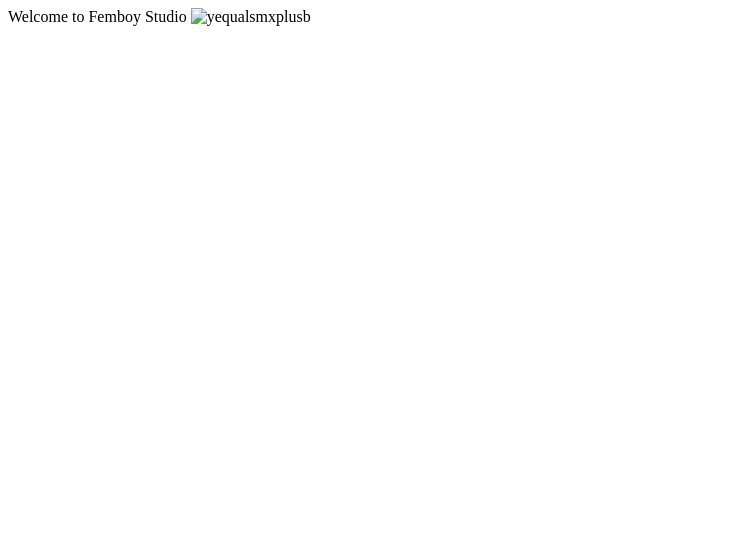
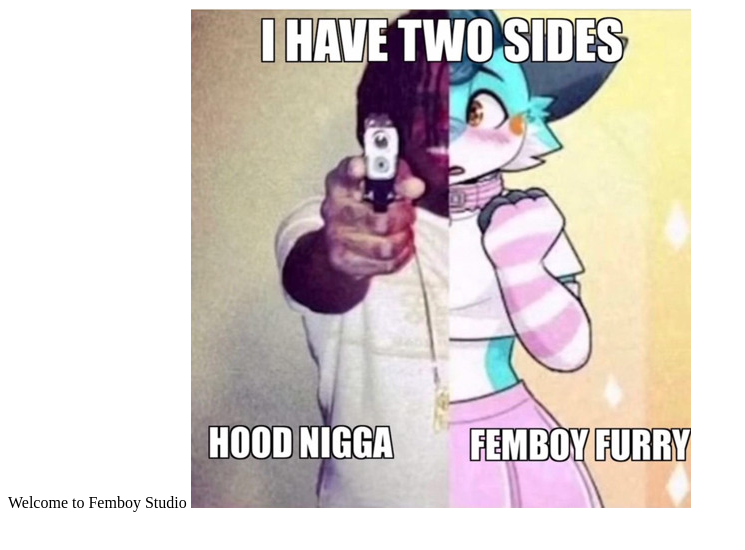
Before and after one commit to femboystudio/website, a plain HTML site: page index.html in a window 1280 px wide. Shown: the whole page, without its empty margins (0-745 px from the left). Drawn offline with Linux system fonts and the light colour scheme.

Commit message:
Update index.html

```diff
--- a/index.html
+++ b/index.html
@@ -1,2 +1,2 @@
 Welcome to Femboy Studio
-<img src="avatars-byLWUM3ERbmij8A7-6v5NSQ-t500x500.jpg" alt="yequalsmxplusb">
+<img src="assets/avatars-byLWUM3ERbmij8A7-6v5NSQ-t500x500.jpg" alt="yequalsmxplusb">
```
